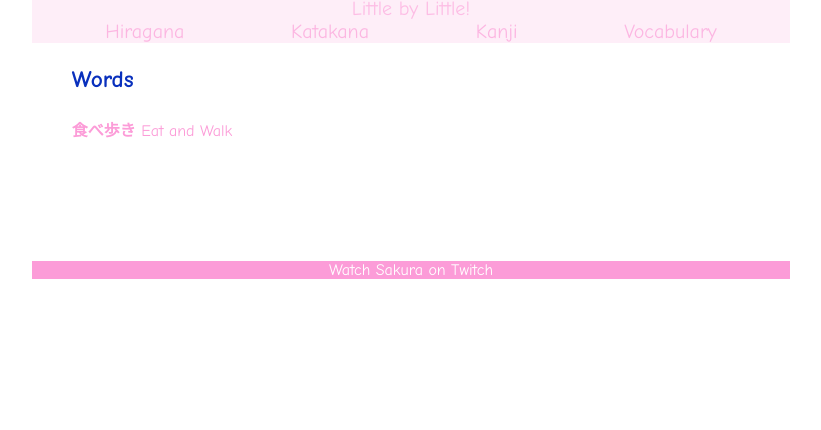
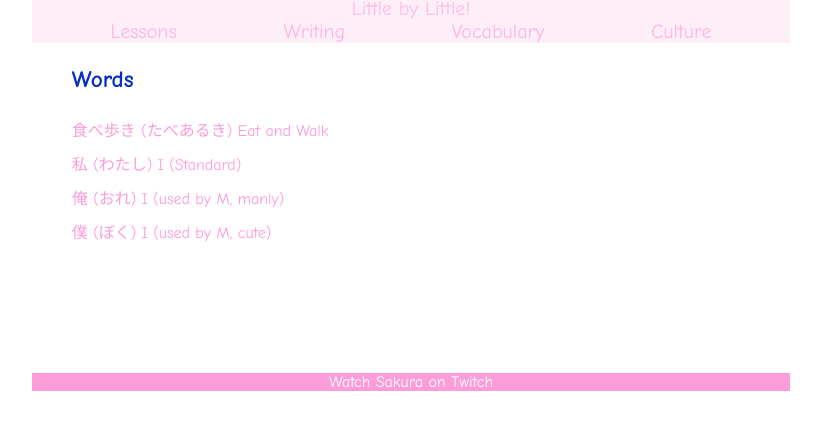
Before and after one commit to ChrisSchock/sakura, a plain HTML site: page index.html in a window 1280 px wide. Shown: the part 324-754 px from the top of the page, without its empty margins (229-1050 px from the left). Drawn offline with nearby package versions, Linux system fonts and the light colour scheme; a web font is replaced by a local one.

Commit message:
Add files via upload

```diff
--- a/index.html
+++ b/index.html
@@ -1,6 +1,5 @@
-	<!DOCTYPE html>
+<!DOCTYPE html>
 <html>
-
 <head>
   <title>Sakura</title>
   <meta charset="UTF-8">
@@ -11,10 +10,10 @@
   <link href="styles.css" rel="stylesheet">
 </head>
 
-<body bgcolor="#fff">
+<body>
 
 <div id="main">
-  	<h1 id="title">Sakura Senpai's Japanese</h1>
+	<h1 id="title">Sakura Senpai's Japanese</h1>
   	<div id="img-div">
 	    <div id="img-heading">
 	      Learn Japanese with Sakura Senpai!
@@ -24,17 +23,20 @@
 	      Little by Little!
 	    </div>
 	    <nav id="nav-bar">
-	      <a>Hiragana</a>
-	      <a>Katakana</a>
-	      <a>Kanji</a>
+	      <a>Lessons</a>
+	      <a>Writing</a>
 	      <a>Vocabulary</a>
+	      <a>Culture</a>
 	    </nav>
   	</div>
 		<div id="content">
 		    <div id="content2">
 		    	<ul>
 		        	<h3>Words</h3>
-		        	<li class="getshowbox" id="0"><a href="#0"><strong>食べ歩き</strong> Eat and Walk</a></li>
+		        	<li class="getshowbox" id="0"><a href="#0">食べ歩き (たべあるき) Eat and Walk</a></li>
+		        	<li class="getshowbox" id="1"><a href="#1">私 (わたし) I (Standard)</a></li>
+		        	<li class="getshowbox" id="2"><a href="#2">俺 (おれ) I (used by M, manly)</a></li>
+		        	<li class="getshowbox" id="3"><a href="#3">僕 (ぼく) I (used by M, cute)</a></li>
 		      	</ul>
 		    </div>
 		    <div id="showbox">
--- a/sakura.js
+++ b/sakura.js
@@ -3,7 +3,9 @@ $(document).ready(function() {
 // Array of Words: Number, Word, Link
 const word = [
   [0, "食べ歩き", "たべあるき", "Eat and Walk", "https://clips.twitch.tv/embed?clip=BlithePuzzledPidgeonBudStar"],
-  [1, "kanji", "hirgana", "meaning", "link"]
+  [1, "私", "わたし", "I (Standard)", "https://clips.twitch.tv/embed?clip=BlithePuzzledPidgeonBudStar"],
+  [2, "俺", "おれ", "I (used by M, manly)", "https://clips.twitch.tv/embed?clip=BlithePuzzledPidgeonBudStar"],
+  [3, "僕", "ぼく", "I (used by M, cute)", "https://clips.twitch.tv/embed?clip=BlithePuzzledPidgeonBudStar"]
 ];
 
 // Show the User the requested Clip and list explanations
--- a/styles.css
+++ b/styles.css
@@ -135,6 +135,10 @@ ul {
   list-style: none;
 }
 
+li {
+  padding-bottom: 10px;
+}
+
 a {
   font-size: 16px;
   text-decoration: none;
```
